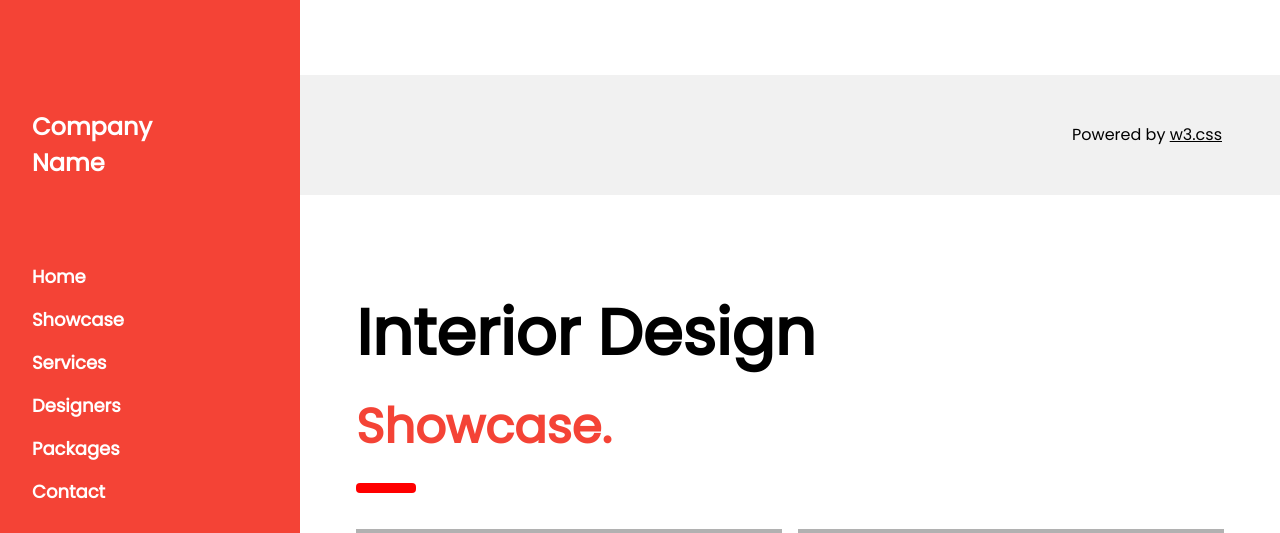
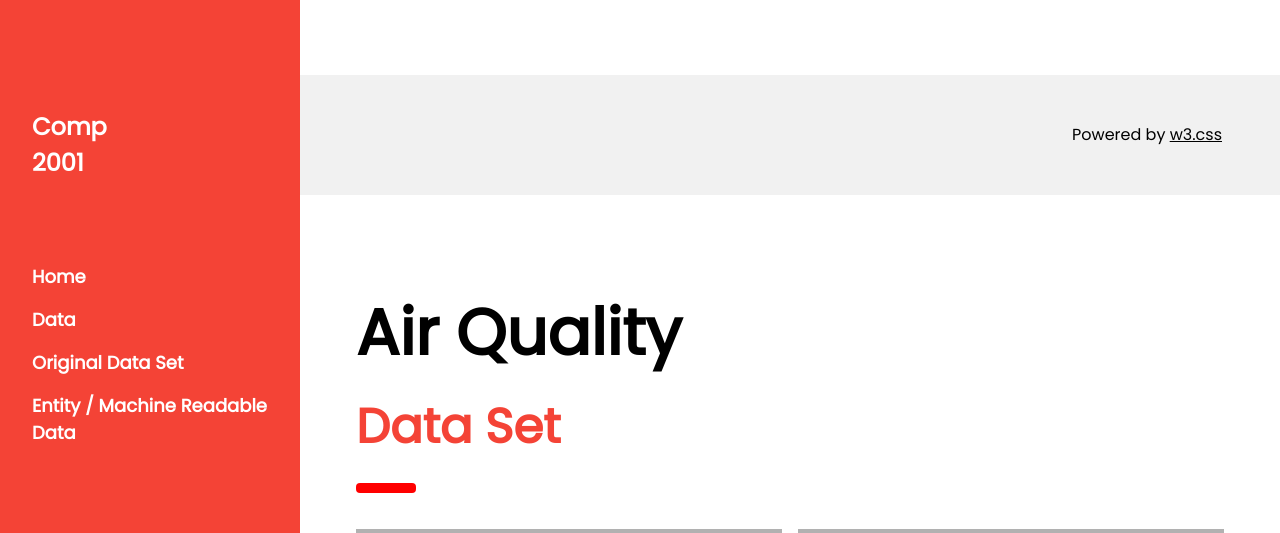
Before and after one commit to neverett8fr/COMP2001, a PHP site: page / in a window 1280 px wide. Shown: the top 533 px of the page. Run offline with PHP 8.4, Linux system fonts and the light colour scheme; grey boxes are pictures that could not be loaded.

Commit message:
created design of site to do: data visualisation, etc.

```diff
--- /dev/null
+++ b/PHP/public/data.php
@@ -0,0 +1,4 @@
+<?php
+include_once ("header.php");
+include_once ("footer.php");
+?>
--- /dev/null
+++ b/PHP/public/dataMachineReadable.php
@@ -0,0 +1,4 @@
+<?php
+include_once ("header.php");
+include_once ("footer.php");
+?>
--- a/PHP/public/header.php
+++ b/PHP/public/header.php
@@ -2,14 +2,14 @@
 
 ?>
 <html lang="en">
-<title>W3.CSS Template</title>
+<title>Comp2001 PHP Project</title>
 <meta charset="UTF-8">
 <meta name="viewport" content="width=device-width, initial-scale=1">
 <link rel="stylesheet" href="https://www.w3schools.com/w3css/4/w3.css">
 <link rel="stylesheet" href="https://fonts.googleapis.com/css?family=Poppins">
 <header class="w3-container w3-top w3-hide-large w3-red w3-xlarge w3-padding">
     <a href="javascript:void(0)" class="w3-button w3-red w3-margin-right" onclick="w3_open()">☰</a>
-    <span>Company Name</span>
+    <span>Comp2001</span>
 </header>
 <style>
 body,h1,h2,h3,h4,h5 {font-family: "Poppins", sans-serif}
@@ -17,3 +17,17 @@ body {font-size:16px;}
 .w3-half img{margin-bottom:-6px;margin-top:16px;opacity:0.8;cursor:pointer}
 .w3-half img:hover{opacity:1}
 </style>
+
+<!-- Sidebar/menu -->
+<nav class="w3-sidebar w3-red w3-collapse w3-top w3-large w3-padding" style="z-index:3;width:300px;font-weight:bold;" id="mySidebar"><br>
+    <a href="javascript:void(0)" onclick="w3_close()" class="w3-button w3-hide-large w3-display-topleft" style="width:100%;font-size:22px">Close Menu</a>
+    <div class="w3-container">
+        <h3 class="w3-padding-64"><b>Comp<br>2001</b></h3>
+    </div>
+    <div class="w3-bar-block">
+        <a href="index.php" onclick="w3_close()" class="w3-bar-item w3-button w3-hover-white">Home</a>
+        <a href="data.php" onclick="w3_close()" class="w3-bar-item w3-button w3-hover-white">Data</a>
+        <a href="https://plymouth.thedata.place/dataset/air-quality-data" onclick="w3_close()" class="w3-bar-item w3-button w3-hover-white">Original Data Set</a>
+        <a href="dataMachineReadable.php" onclick="w3_close()" class="w3-bar-item w3-button w3-hover-white">Entity / Machine Readable Data</a>
+    </div>
+</nav>
--- a/PHP/public/index.php
+++ b/PHP/public/index.php
@@ -5,21 +5,7 @@ include_once ("footer.php");
 
 <body>
 
-<!-- Sidebar/menu -->
-<nav class="w3-sidebar w3-red w3-collapse w3-top w3-large w3-padding" style="z-index:3;width:300px;font-weight:bold;" id="mySidebar"><br>
-    <a href="javascript:void(0)" onclick="w3_close()" class="w3-button w3-hide-large w3-display-topleft" style="width:100%;font-size:22px">Close Menu</a>
-    <div class="w3-container">
-        <h3 class="w3-padding-64"><b>Company<br>Name</b></h3>
-    </div>
-    <div class="w3-bar-block">
-        <a href="#" onclick="w3_close()" class="w3-bar-item w3-button w3-hover-white">Home</a>
-        <a href="#showcase" onclick="w3_close()" class="w3-bar-item w3-button w3-hover-white">Showcase</a>
-        <a href="#services" onclick="w3_close()" class="w3-bar-item w3-button w3-hover-white">Services</a>
-        <a href="#designers" onclick="w3_close()" class="w3-bar-item w3-button w3-hover-white">Designers</a>
-        <a href="#packages" onclick="w3_close()" class="w3-bar-item w3-button w3-hover-white">Packages</a>
-        <a href="#contact" onclick="w3_close()" class="w3-bar-item w3-button w3-hover-white">Contact</a>
-    </div>
-</nav>
+
 
 <!-- Top menu on small screens -->
 
@@ -30,23 +16,23 @@ include_once ("footer.php");
 <!-- !PAGE CONTENT! -->
 <div class="w3-main" style="margin-left:340px;margin-right:40px">
 
-    <!-- Header -->
+
     <div class="w3-container" style="margin-top:80px" id="showcase">
-        <h1 class="w3-jumbo"><b>Interior Design</b></h1>
-        <h1 class="w3-xxxlarge w3-text-red"><b>Showcase.</b></h1>
+        <h1 class="w3-jumbo"><b>Air Quality</b></h1>
+        <h1 class="w3-xxxlarge w3-text-red"><b>Data Set</b></h1>
         <hr style="width:50px;border:5px solid red" class="w3-round">
     </div>
 
     <!-- Photo grid (modal) -->
     <div class="w3-row-padding">
         <div class="w3-half">
-            <img src="../assets/img/data-analysis.jpg" style="width:100%" onclick="onClick(this)" alt="Concrete meets bricks">
-            <img src="../assets/img/data-analysis.jpg" style="width:100%" onclick="onClick(this)" alt="Light, white and tight scandinavian design">
+            <img src="../assets/img/environmentDataPlymouth.jpg" style="width:100%" onclick="onClick(this)" alt="Data Place Plymouth">
+            <img src="../assets/img/data-analysis.jpg" style="width:100%" onclick="onClick(this)" alt="----">
         </div>
 
         <div class="w3-half">
-            <img src="../assets/img/data-analysis.jpg" style="width:100%" onclick="onClick(this)" alt="Windows for the atrium">
-            <img src="../assets/img/data-analysis.jpg" style="width:100%" onclick="onClick(this)" alt="Bedroom and office in one space">
+            <img src="../assets/img/data-analysis.jpg" style="width:100%" onclick="onClick(this)" alt="----">
+            <img src="../assets/img/data-analysis.jpg" style="width:100%" onclick="onClick(this)" alt="----">
         </div>
     </div>
 
@@ -61,11 +47,14 @@ include_once ("footer.php");
 
     <!-- Services -->
     <div class="w3-container" id="services" style="margin-top:75px">
-        <h1 class="w3-xxxlarge w3-text-red"><b>Services.</b></h1>
+        <h1 class="w3-xxxlarge w3-text-red"><b>About The Project.</b></h1>
         <hr style="width:50px;border:5px solid red" class="w3-round">
-        <p>We are a interior design service that focus on what's best for your home and what's best for you!</p>
-        <p>Some text about our services - what we do and what we offer. We are lorem ipsum consectetur adipiscing elit, sed do eiusmod tempor incididunt ut labore et dolore magna aliqua. Ut enim ad minim veniam, quis nostrud exercitation ullamco laboris nisi ut aliquip ex ea commodo consequat. Duis aute irure
-            dolor in reprehenderit in voluptate velit esse cillum dolore eu fugiat nulla pariatur. Excepteur sint occaecat cupidatat non proident, sunt in culpa qui officia deserunt mollit anim id est laborum consectetur adipiscing elit, sed do eiusmod tempor
-            incididunt ut labore et dolore magna aliqua. Ut enim ad minim veniam, quis nostrud exercitation ullamco laboris nisi ut aliquip ex ea commodo consequat.
+        <p>This project we have to take a data set and display it in a readable format</p>
+        <p>The Data Set can be found on the data page by clicking the Data tab, and output in a RDF (Resource Description Framework) format
         </p>
+        <p>The dataset I picked is based on the air quality in plymouth. This can be found by clicking the Original Data Set tab.
+        </p>
+        <p>The data has been transformed into machine readable format also. This can be found by clicking the Entity / Machine Readable Data tab.
+        </p>
+
     </div>
```
Also changed, not shown: PHP/assets/css/stylesheet.css (deleted, +0 -32 lines), PHP/assets/data/resources_cd162ad1-d7d5-42a9-b1ab-0edbcd697f1e_air-quality-by-pm2.5-score-blf.org.uk.csv (added, +74 -0 lines), PHP/assets/img/environmentDataPlymouth.jpg (added).
